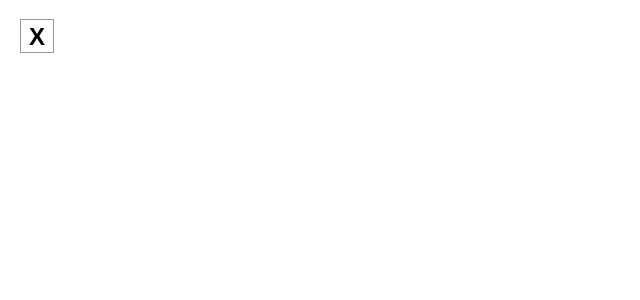
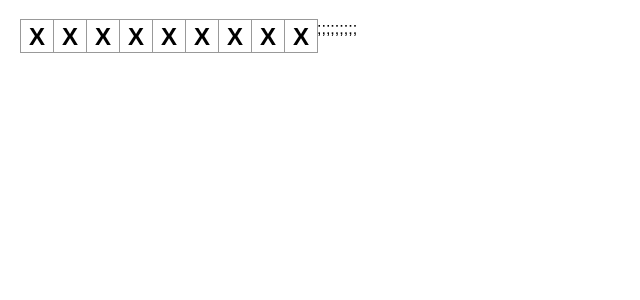
Before and after one commit to minami-77/tictactoe-tutorial, a React (Create React App) app: page / in a window 1280 px wide. Shown: the top 300 px of the page, without its empty margins (0-640 px from the left). Built offline with nearby package versions, Linux system fonts and the light colour scheme.

Commit message:
added square button

```diff
--- a/src/App.js
+++ b/src/App.js
@@ -1,3 +1,16 @@
 export default function Square() {
-  return <button className="square">X</button>;
+  return (
+    <>
+      <button className="square">X</button>;
+      <button className="square">X</button>;
+      <button className="square">X</button>;
+      <button className="square">X</button>;
+      <button className="square">X</button>;
+      <button className="square">X</button>;
+      <button className="square">X</button>;
+      <button className="square">X</button>;
+      <button className="square">X</button>;
+    </>
+  )
+
 }
```
